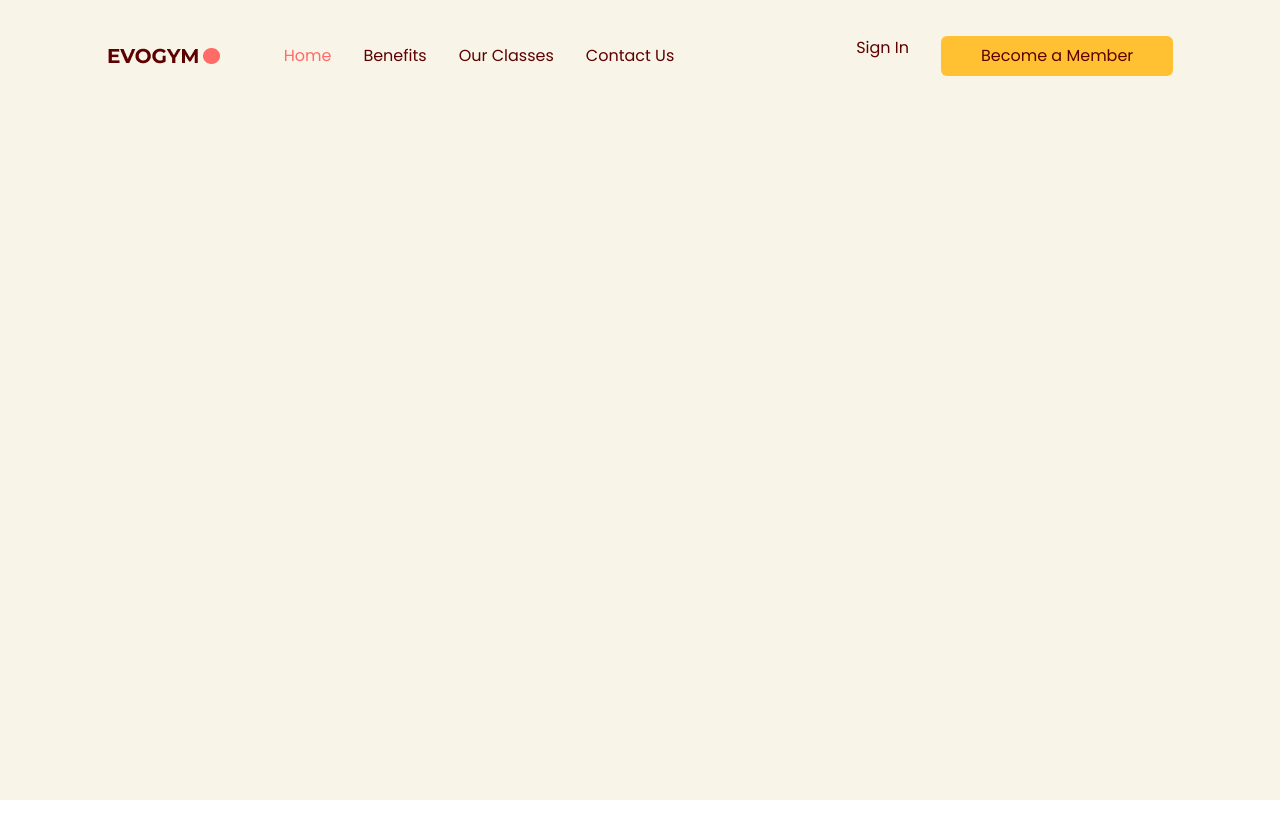
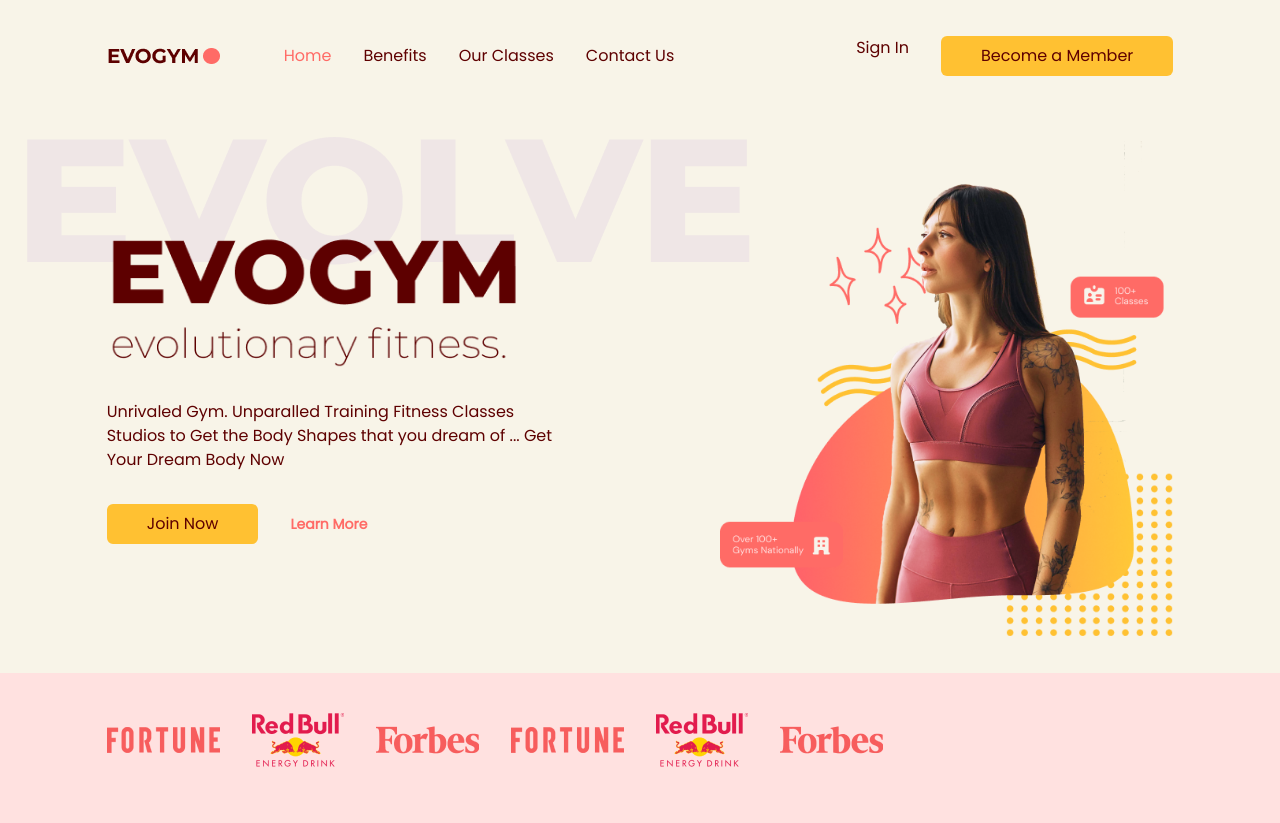
Before and after one commit to FREDVUNI/typescript-react-gym-landing, a React (Vite) app: page / in a window 1280 px wide. Before the commit the page ends 800 px from the top, so only its background shows below. Built offline with nearby package versions, Linux system fonts and the light colour scheme.

Commit message:
Create a responsive hero section

```diff
--- a/src/App.tsx
+++ b/src/App.tsx
@@ -1,5 +1,6 @@
 import { useEffect, useState } from 'react'
 import Navbar from '@/scenes/navbar'
+import Home from '@/scenes/home'
 import { SelectedPage } from '@/shared/types'
 
 function App() {
@@ -30,6 +31,7 @@
         selectedPage={selectedPage}
         setSelectedPage={setSelectedPage}
       />
+      <Home setSelectedPage={setSelectedPage}/>
     </div>
   )
 }
--- /dev/null
+++ b/src/scenes/home/index.tsx
@@ -0,0 +1,70 @@
+import ActionButton from '@/shared/ActionButton'
+import { SelectedPage } from '@/shared/types'
+import HeroText from '@/assets/HomePageText.png'
+import HomePageGraphic from '@/assets/HomePageGraphic.png'
+import SponsorRedBull from '@/assets/SponsorRedBull.png'
+import SponsorForbes from '@/assets/SponsorForbes.png'
+import SponsorFortune from '@/assets/SponsorFortune.png'
+import useMediaQuery from '@/hooks/useMediaQuery'
+import AnchorLink from 'react-anchor-link-smooth-scroll'
+
+type Props = {
+    setSelectedPage: (value: SelectedPage) => void
+}
+
+const Home = ({setSelectedPage}: Props) => {
+    const isAboveMediaScreens = useMediaQuery("(min-width:1060px)")
+  return (
+    <section id='home' className='gap-16 bg-gray-20 py-10 md:h-full md:pb-0'>
+        {/* main header */}
+        <div className='md:flex mx-auto w-5/6 items-center justify-center md:h-5/6'>
+            <div className='z-10 mt-32 md:basis-3/5'>
+                {/* heading */}
+                <div className='md:-mt-20'>
+                    <div className='relative'>
+                        <div className='before:absolute before:-top-20 before:-left-20 before:z-[-1] md:before:content-evolvetext'>
+                            <img src={HeroText} alt="homePage" />
+                        </div>
+                    </div>
+                    <p className='mt-8'>
+                        Unrivaled Gym. Unparalled Training Fitness Classes Studios to Get the Body Shapes that you dream of ... Get Your Dream Body Now
+                    </p>
+                </div>
+                <div className='mt-8 flex items-center gap-8'>
+                    {/* actions */}
+                    <ActionButton setSelectedPage={setSelectedPage}>
+                        Join Now
+                    </ActionButton>
+                    <AnchorLink className='text-sm font-bold text-primary-500 hover:text-secondary-500'
+                        onClick={() => setSelectedPage(SelectedPage.ContactUs)}
+                        href={`#${SelectedPage.ContactUs}`}
+                    >
+                        <p>Learn More</p>
+                    </AnchorLink>
+                </div>
+            </div>
+            {/* image */}
+            <div className='flex basis-3/5 justify-center md:z-10 md:ml-40 md:mt-16 md:justify-items-end'>
+                <img src={HomePageGraphic} alt="homePage" />
+            </div>
+        </div>
+        {/* sponsors */}
+        {isAboveMediaScreens &&(
+            <div className='h-[150px] w-full bg-primary-100 py-10'>
+                <div className='mx-auto w-5/6'>
+                    <div className='flex w-3/5 items-center justify-between gap-8'>
+                        <img src={SponsorFortune} alt="fortune1" />
+                        <img src={SponsorRedBull} alt="redBull" />
+                        <img src={SponsorForbes} alt="forbes" />
+                        <img src={SponsorFortune} alt="fortune" />
+                        <img src={SponsorRedBull} alt="redBull1" />
+                        <img src={SponsorForbes} alt="forbes1" />
+                    </div>
+                </div>
+            </div>
+        )}
+    </section>
+  )
+}
+
+export default Home
```
